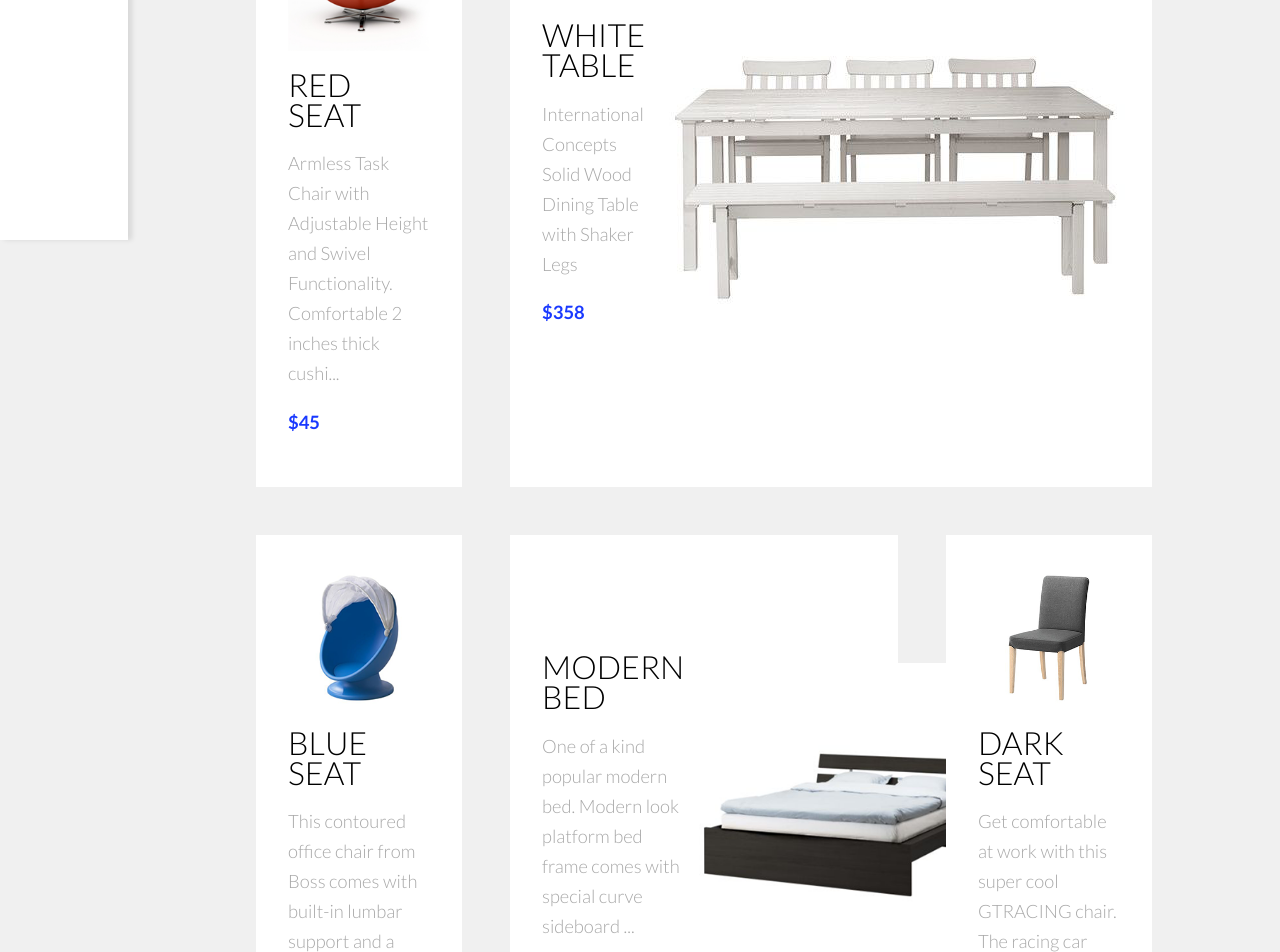
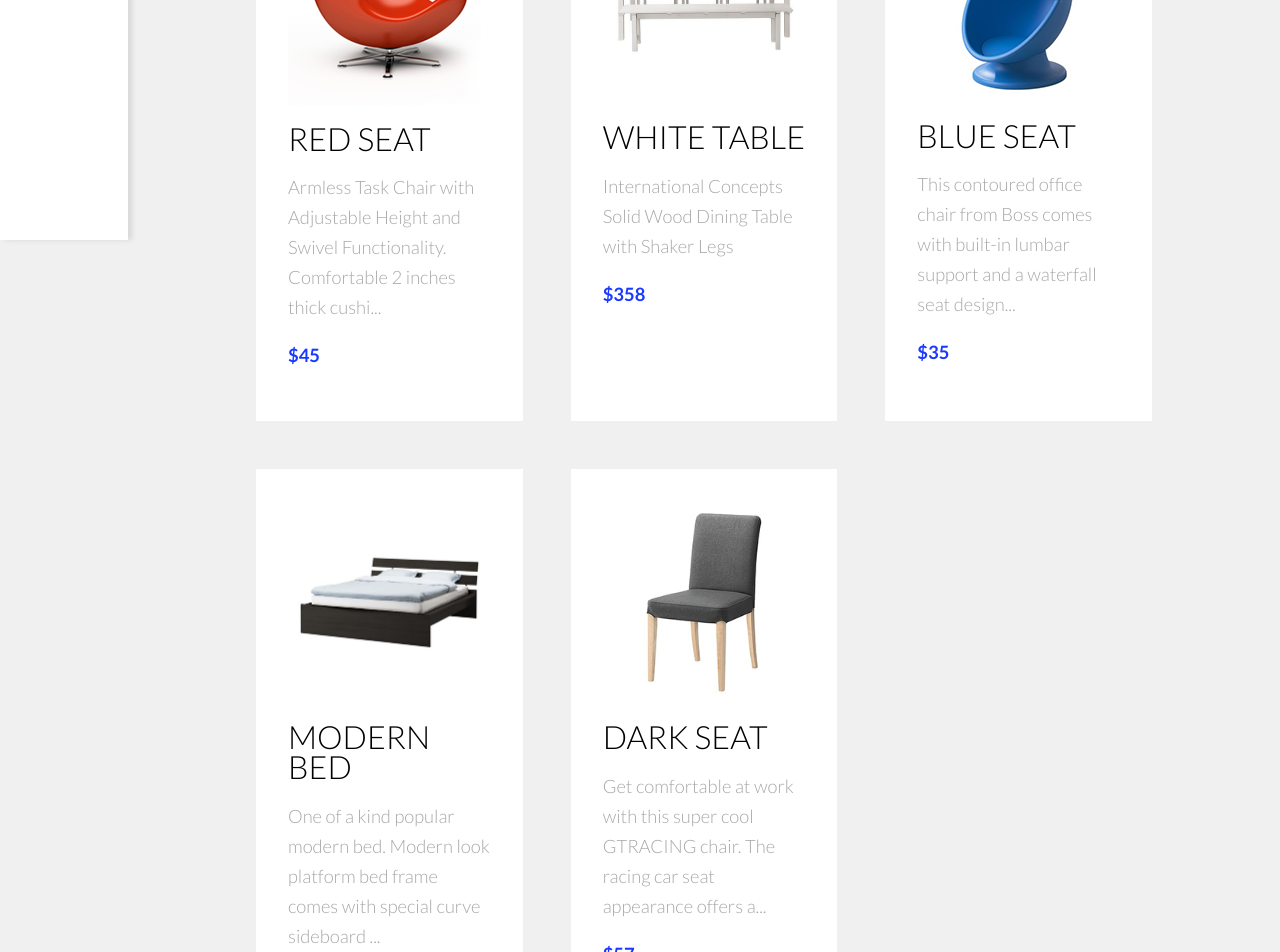
Before and after one commit to rafalpyska/ollios, a Vue app: page /#/category-living-room in a window 1280 px wide. Shown: the part 560-1512 px from the top of the page. Built offline with nearby package versions, Linux system fonts and the light colour scheme.

Commit message:
Add 'NotFound' component; Add focus on CategoriesMenuToggle (renamed from CategoriesToggle); Remove unused props from certain components;

```diff
--- a/src/App.vue
+++ b/src/App.vue
@@ -12,7 +12,7 @@
       />
     </transition>
 
-    <CategoriesToggle/>
+    <CategoriesMenuToggle/>
 
     <CategoriesMenu/>
 
@@ -28,7 +28,7 @@
   import {EventBus} from "@/event-bus.js";
   import Navigation from "./components/Navigation";
   import Home from "./components/Home";
-  import CategoriesToggle from "./components/CategoriesToggle";
+  import CategoriesMenuToggle from "./components/CategoriesMenuToggle";
   import CategoriesMenu from "./components/CategoriesMenu";
   import ShoppingCart from "./components/ShoppingCart";
   import Search from "./components/Search";
@@ -40,7 +40,7 @@
     components: {
       Navigation,
       Home,
-      CategoriesToggle,
+      CategoriesMenuToggle,
       CategoriesMenu,
       ShoppingCart,
       Search
@@ -139,6 +139,9 @@
       padding: 1.5rem;
       width: 70%;
       margin-bottom: 1rem;
+      &:focus {
+        outline: 2px solid rgba(0, 35, 255, 1);
+      }
     }
     &__label {
       color: rgba(177, 177, 177, .9);
@@ -164,7 +167,7 @@
 
   .products {
     display: grid;
-    grid-template-columns: 23% 1fr 23% 23%;
+    grid-template-columns: repeat(auto-fill, minmax(250px, 1fr));
     grid-gap: 3rem;
     pointer-events: none;
     & > * {
--- a/src/components/Categories.vue
+++ b/src/components/Categories.vue
@@ -12,10 +12,10 @@
       />
       <!--      <Search/>-->
 
-      <section class="search-local">
+      <form class="search-local">
         <input class="search__input" id="search-input" type="search" name="search__input" v-model="searchValue">
         <label class="search__label" for="search-input">Type product that you are looking for</label>
-      </section>
+      </form>
 
       <transition-group
         tag="section"
@@ -25,12 +25,11 @@
       >
         <Product
           v-for="item in filterProducts"
+          :key="item.id"
           v-if="item.category === $route.fullPath"
           :item="item"
           class="products__item"
           :class="'products__item--' + item.id"
-          :key="item.id"
-          :categories="categories"
         />
       </transition-group>
     </main>
--- a/src/components/CategoriesMenu.vue
+++ b/src/components/CategoriesMenu.vue
@@ -1,6 +1,6 @@
 <template lang="html">
   <transition name="slide-fade">
-    <aside v-show="activeOrNot" class="categories__container">
+    <aside v-show="active" class="categories__container">
       <nav class="categories">
         <ul class="categories__list">
           <li class="categories__item" v-for="category in dataToDisplay" :key="category.id">
@@ -24,12 +24,12 @@
       return {
         data: [],
         dataToDisplay: [],
-        activeOrNot: false,
+        active: false,
       }
     },
     watch: {
       '$route' () {
-        this.activeOrNot = false;
+        this.active = false;
       }
     },
     created() {
@@ -46,10 +46,10 @@
           console.log(error);
         });
       EventBus.$on('toggleActive', (active) => {
-        this.activeOrNot = active;
+        this.active = active;
       });
       EventBus.$on('routeChange', (routeFalse) => {
-        this.activeOrNot = routeFalse;
+        this.active = routeFalse;
       });
     },
     beforeDestroy() {
--- a/src/components/CategoriesToggle.vue
+++ b/src/components/CategoriesMenuToggle.vue
@@ -43,6 +43,10 @@
     cursor: pointer;
     z-index: 4;
     transition: all .3s;
+    &:focus {
+      outline: none;
+      box-shadow: 0 0 3pt 2pt rgba(0, 35, 255, 1);;
+    }
     &:hover {
       background-color: rgba(255, 255, 255, 1);
     }
--- a/src/components/Navigation.vue
+++ b/src/components/Navigation.vue
@@ -114,7 +114,6 @@
       cursor: pointer;
       opacity: .5;
       transition: .3s opacity;
-
       &:hover,
       &:focus {
         opacity: 1;
--- /dev/null
+++ b/src/components/NotFound.vue
@@ -0,0 +1,16 @@
+<template functional>
+  <div class="container">
+    <main class="category__main">
+
+      <section class="section__details">
+        <h1 class="section__title">Page not found</h1>
+      </section>
+    </main>
+  </div>
+</template>
+
+<script>
+  export default {
+    name: "NotFound"
+  }
+</script>
--- a/src/components/Product.vue
+++ b/src/components/Product.vue
@@ -17,10 +17,6 @@
     name: "Product",
     props: {
       item: {
-        type: Object,
-        required: true
-      },
-      categories: {
         type: Object,
         required: true
       }
@@ -63,30 +59,6 @@
     &__item {
       align-items: center;
       cursor: pointer;
-      &--2 {
-        display: flex;
-        justify-content: space-around;
-        grid-column: 2/5;
-        & .products__image {
-          order: 2;
-        }
-      }
-      &--4 {
-        display: flex;
-        justify-content: space-around;
-        grid-column: 2/4;
-        & .products__image {
-          order: 2;
-        }
-      }
-      &--6 {
-        display: flex;
-        justify-content: space-around;
-        grid-column: 1/3;
-        & .products__image {
-          order: 2;
-        }
-      }
     }
     &__name {
       text-transform: uppercase;
--- a/src/components/Search.vue
+++ b/src/components/Search.vue
@@ -18,7 +18,6 @@
           class="products__item"
           :class="'products__item--' + item.id"
           :key="item.id"
-          :categories="categories"
         />
         </transition-group>
     </section>
@@ -35,10 +34,6 @@
       Product
     },
     props: {
-      categories :{
-        type: Object,
-        required: true
-      },
       products :{
         type: Array,
         required: true
--- a/src/components/slider/Slides.vue
+++ b/src/components/slider/Slides.vue
@@ -31,10 +31,12 @@
   }
 </script>
 
-<style lang="scss" scoped>
+<style lang="scss">
+
   .btn__view-more {
     &:link,
     &:visited {
+      display: inline-block;
       color: rgba(255, 255, 255, 1);
       text-decoration: none;
     }
```
Also changed, not shown: src/router/index.js (+5 -2 lines).
